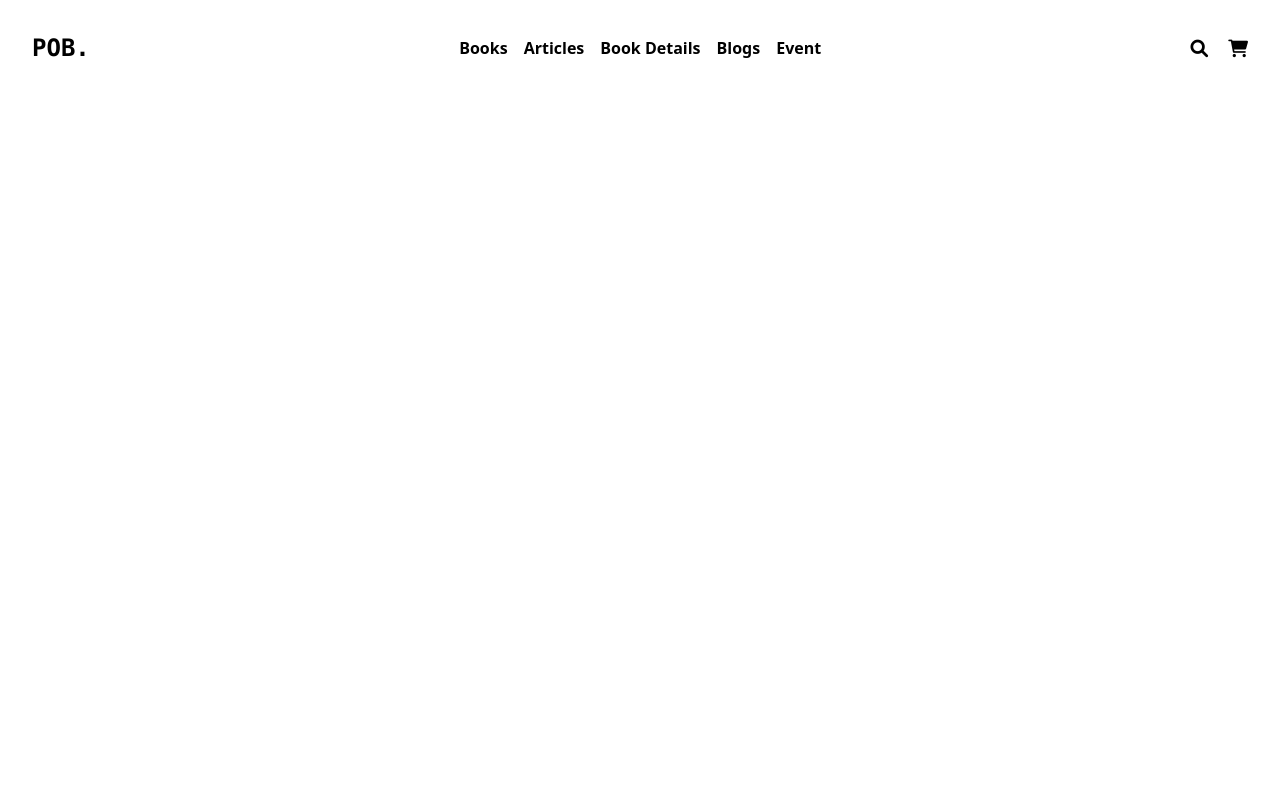
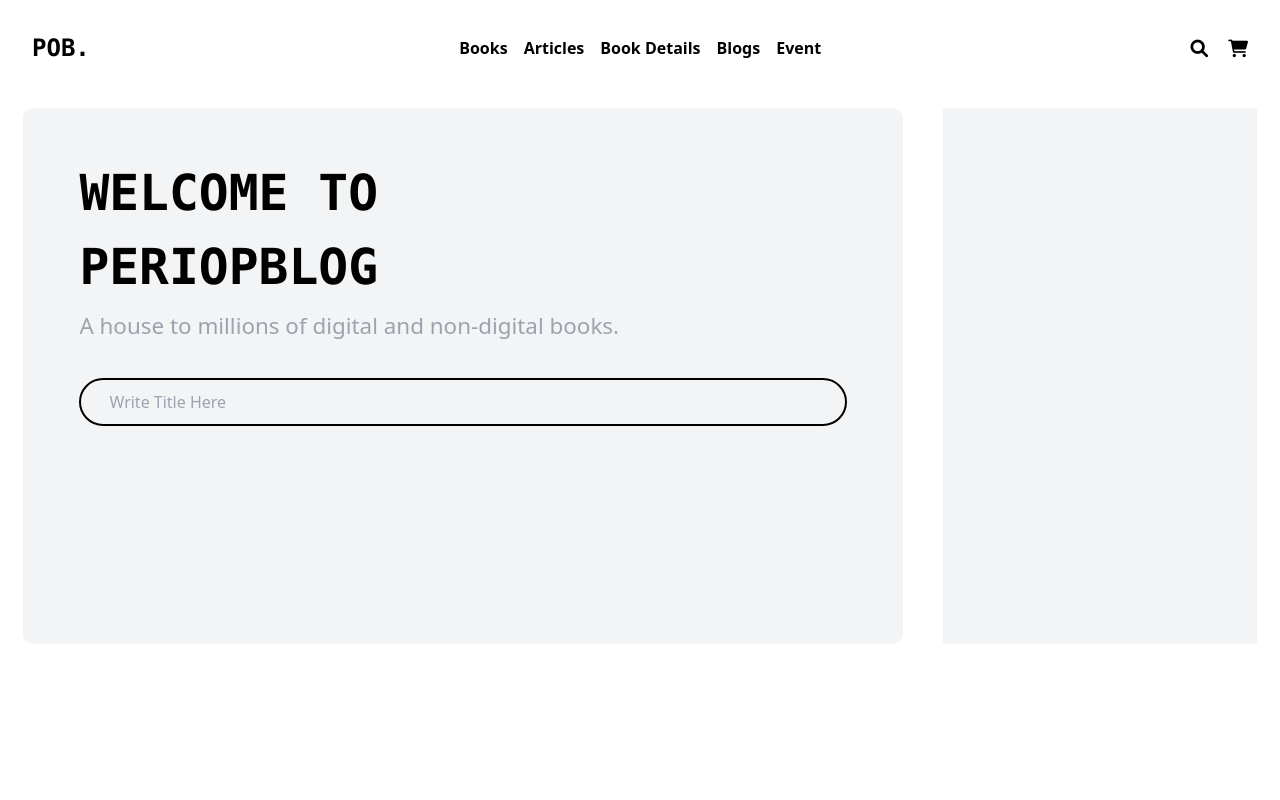
Before and after one commit to davidfayanju1/PeriOpBlog, a React (Vite) app: page / in a window 1280 px wide. Shown: the top 800 px of the page. Built offline with nearby package versions, Linux system fonts and the light colour scheme.

Commit message:
Completing hero section

```diff
--- /dev/null
+++ b/src/components/common/Button.tsx
@@ -0,0 +1,19 @@
+import React from "react";
+
+interface ButtonProps {
+  title: string;
+  onPress: () => void;
+}
+
+const Button: React.FC<ButtonProps> = ({ title, onPress }) => {
+  return (
+    <button
+      onClick={onPress}
+      className="flex items-center justify-center text-center"
+    >
+      {title}
+    </button>
+  );
+};
+
+export default Button;
--- a/src/components/common/Footer.tsx
+++ b/src/components/common/Footer.tsx
@@ -1,8 +1,8 @@
 const Footer = () => {
   return (
-    <div className="w-full bg-blue-950 min-h-[15rem] px-4 py-[4rem] flex items-center jusitfy-center flex-wrap">
+    <div className="w-full bg-black min-h-[15rem] px-4 py-[4rem] flex items-center jusitfy-center flex-wrap">
       <div className="section_container text-white font-mono font-bold text-[2rem]">
-        PeriOpBlog.
+        PERIOPBLOG.
       </div>
     </div>
   );
--- a/src/components/modules/home/HomeComp.tsx
+++ b/src/components/modules/home/HomeComp.tsx
@@ -1,13 +1,28 @@
 const HomeComp = () => {
   return (
-    <>
-      <div className="item-container min-h-screen flex items-center justify-center gap-5 p-3">
-        <section className="section_container min-h-[25rem] bg-gray-100 rounded-[10px]">
-          <div className="text-container"></div>
+    <div className="bg-white min-h-screen">
+      <div className="item-container h-[35rem] flex items-center justify-center gap-10 p-3 w-full">
+        <section className="section_container md:px-[3.5rem] px-[1rem] md:py-[3rem] py-[6rem] h-full bg-gray-100 rounded-[10px] md:w-[70%] w-full">
+          <div className="text-container">
+            <h1 className="font-bold md:w-[50%] w-full md:text-left text-center font-mono md:text-[3.1rem] text-[1.8rem]">
+              WELCOME TO PERIOPBLOG
+            </h1>
+            <span className="block mt-1 text-gray-400 md:text-[1.4rem] md:text-left text-center text-[1rem]">
+              A house to millions of digital and non-digital books.
+            </span>
+
+            <div className="input_container flex items-center px-7 justify-center border-solid mt-9 border-[2px] border-black rounded-full w-full h-[3rem]">
+              <input
+                type="text"
+                className="outline-none bg-transparent w-full text-[16px]"
+                placeholder="Write Title Here"
+              />
+            </div>
+          </div>
         </section>
-        <section className="min-h-[25rem] bg-gray-100"></section>
+        <section className="h-full bg-gray-100 w-[25%] md:block hidden"></section>
       </div>
-    </>
+    </div>
   );
 };
 
```
